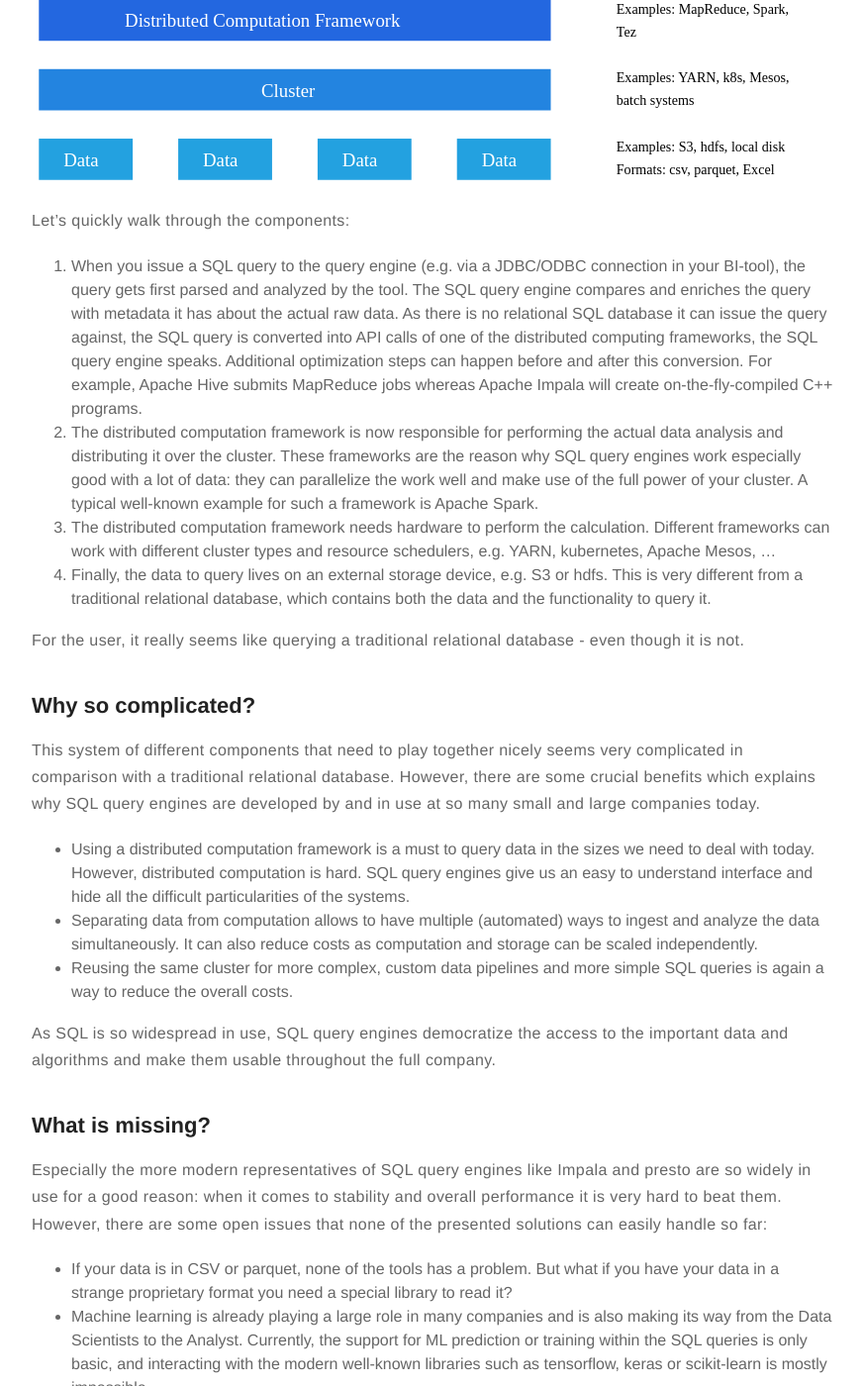
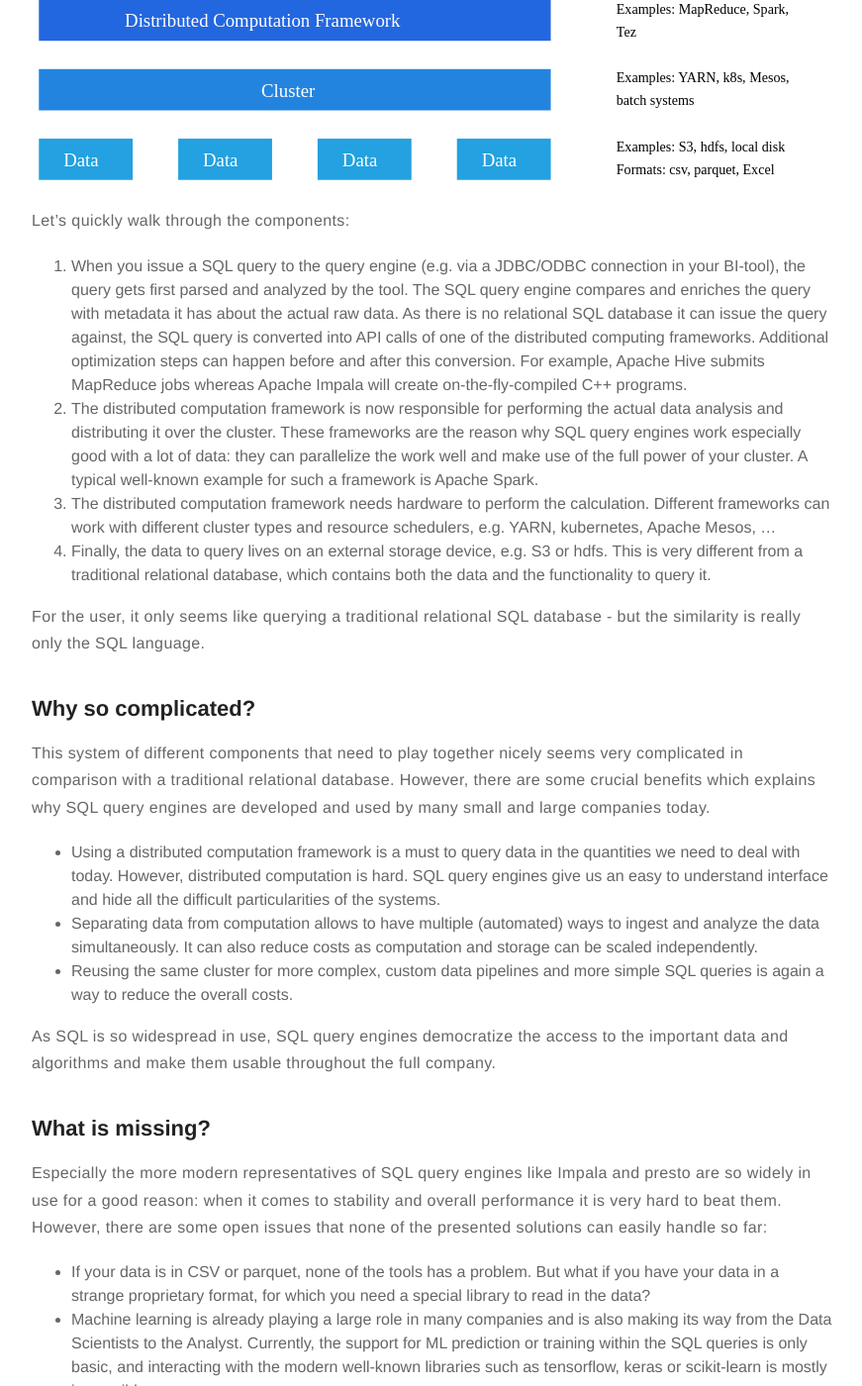
Before and after one commit to nils-braun/nils-braun.github.io, a Jekyll site: the page built from _posts/2020-11-14-dask-sql-1.md, in a window 1280 px wide and 1400 px high, scrolled down 1367 px. Shown: the whole window at 99% size, without its empty margins (203-1074 px from the left). Built offline with Jekyll 4.4.1, drawn with Linux system fonts in a browser that asks for light colours; comment, search, counter and statistics services are not loaded; some of the changed text lies outside the part shown.

Commit message:
Implemented feedback, thanks

```diff
--- a/_posts/2020-11-14-dask-sql-1.md
+++ b/_posts/2020-11-14-dask-sql-1.md
@@ -45,9 +45,8 @@ Let's quickly walk through the components:
 1. When you issue a SQL query to the query engine (e.g. via a JDBC/ODBC connection in your BI-tool), the query gets first parsed and analyzed by the tool.
   The SQL query engine compares and enriches the query with metadata it has about the actual raw data.
   As there is no relational SQL database it can issue the query against, the SQL query is converted into API calls of one of the
-  distributed computing frameworks, the SQL query engine speaks.
-  Additional optimization steps can happen before and after this
-  conversion.
+  distributed computing frameworks.
+  Additional optimization steps can happen before and after this conversion.
   For example, Apache Hive submits MapReduce jobs whereas Apache Impala will create on-the-fly-compiled C++ programs.
 2. The distributed computation framework is now responsible for performing the actual data analysis and distributing it over the cluster.
   These frameworks are the reason why SQL query engines work especially good with a lot of data: they can parallelize the work well and make use of the full power of your cluster.
@@ -57,14 +56,14 @@ Let's quickly walk through the components:
   This is very different from a traditional relational database,
   which contains both the data and the functionality to query it.
 
-For the user, it really seems like querying a traditional relational database - even though it is not.
+For the user, it only seems like querying a traditional relational SQL database - but the similarity is really only the SQL language.
 
 ## Why so complicated?
 
 This system of different components that need to play together nicely seems very complicated in comparison with a traditional relational database.
-However, there are some crucial benefits which explains why SQL query engines are developed by and in use at so many small and large companies today.
+However, there are some crucial benefits which explains why SQL query engines are developed and used by many small and large companies today.
 
-* Using a distributed computation framework is a must to query data in the sizes we need to deal with today.
+* Using a distributed computation framework is a must to query data in the quantities we need to deal with today.
   However, distributed computation is hard.
   SQL query engines give us an easy to understand interface and hide all the difficult particularities of the systems.
 * Separating data from computation allows to have multiple (automated) ways to ingest and analyze the data simultaneously.
@@ -79,7 +78,8 @@ As SQL is so widespread in use, SQL query engines democratize the access to the
 Especially the more modern representatives of SQL query engines like Impala and presto are so widely in use for a good reason:
 when it comes to stability and overall performance it is very hard to beat them.
 However, there are some open issues that none of the presented solutions can easily handle so far:
-* If your data is in CSV or parquet, none of the tools has a problem. But what if you have your data in a strange proprietary format you need a special library to read it?
+* If your data is in CSV or parquet, none of the tools has a problem.
+  But what if you have your data in a strange proprietary format, for which you need a special library to read in the data?
 * Machine learning is already playing a large role in many companies and is also making its way from the Data Scientists to the Analyst.
   Currently, the support for ML prediction or training within the SQL queries is only basic, and interacting with the modern well-known libraries such as tensorflow, keras or scikit-learn is mostly impossible.
 * SQL query engines make it very simple and comfortable to query the data, but sometimes too simple.
@@ -123,14 +123,15 @@ At least this is something, you can help with your feedback and contribution :-)
 
 `dask-sql` is compatible with [blazingSQL](https://blazingsql.com/), a SQL query engine for computations on GPUs.
 Using GPUs adds a huge performance boost and allows you to perform SQL analysis on large amounts of data in no time.
-Adding custom functions is a more complicated, but the RAPIDS framework, which blazingSQL is using adds many possibilities - also for machine learning or graph analytics.
+Adding custom functions is a bit more complicated, but the RAPIDS framework, which blazingSQL is using adds many possibilities - also for machine learning or graph analytics.
 
 ## Summary
 
-SQL query engines are a crucial part in the data architecture: it opens up the data and computation power not only to the few Data Engineers and distributed system experts, but to a large group of users and applications.
+SQL query engines are a crucial part in the data architecture:
+they open up the data and computation power not only to the few Data Engineers and distributed system experts, but to a large group of users and applications.
 Dask and `dask-sql` also port these benefits into the python world and the combination of distributed processing, Python and Dask give you even more benefits.
 
-We have touched on a lot of different topics, and you might want to read more details on the specific parts:
+We have touched on a lot of different topics, and you might want to read more about details on the specific parts:
 
 * Information on `dask`: [dask.org](https://dask.org/)
 * Information on `dask-sql`: [nils-braun.github.io/dask-sql](https://nils-braun.github.io/dask-sql/)
```
Also changed, not shown: other parts of _posts/2020-11-14-dask-sql-1.md (+2 -2 lines).
